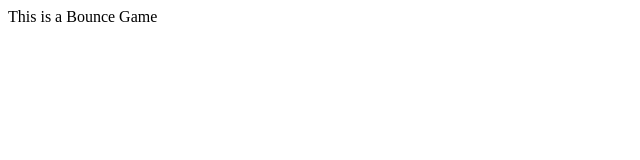
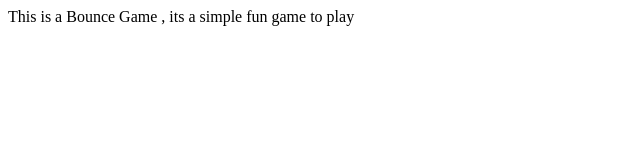
Before and after one commit to NoobCoder126/Bounce-Game, a plain HTML site: page index.html in a window 1280 px wide. Shown: the whole page, without its empty margins (0-640 px from the left). Drawn offline with Linux system fonts and the light colour scheme.

Commit message:
add content

```diff
--- a/index.html
+++ b/index.html
@@ -7,6 +7,6 @@
     <title>Bounce Game</title>
 </head>
 <body>
-    This is a Bounce Game
+    This is a Bounce Game , its a simple fun game to play
 </body>
 </html>
```
